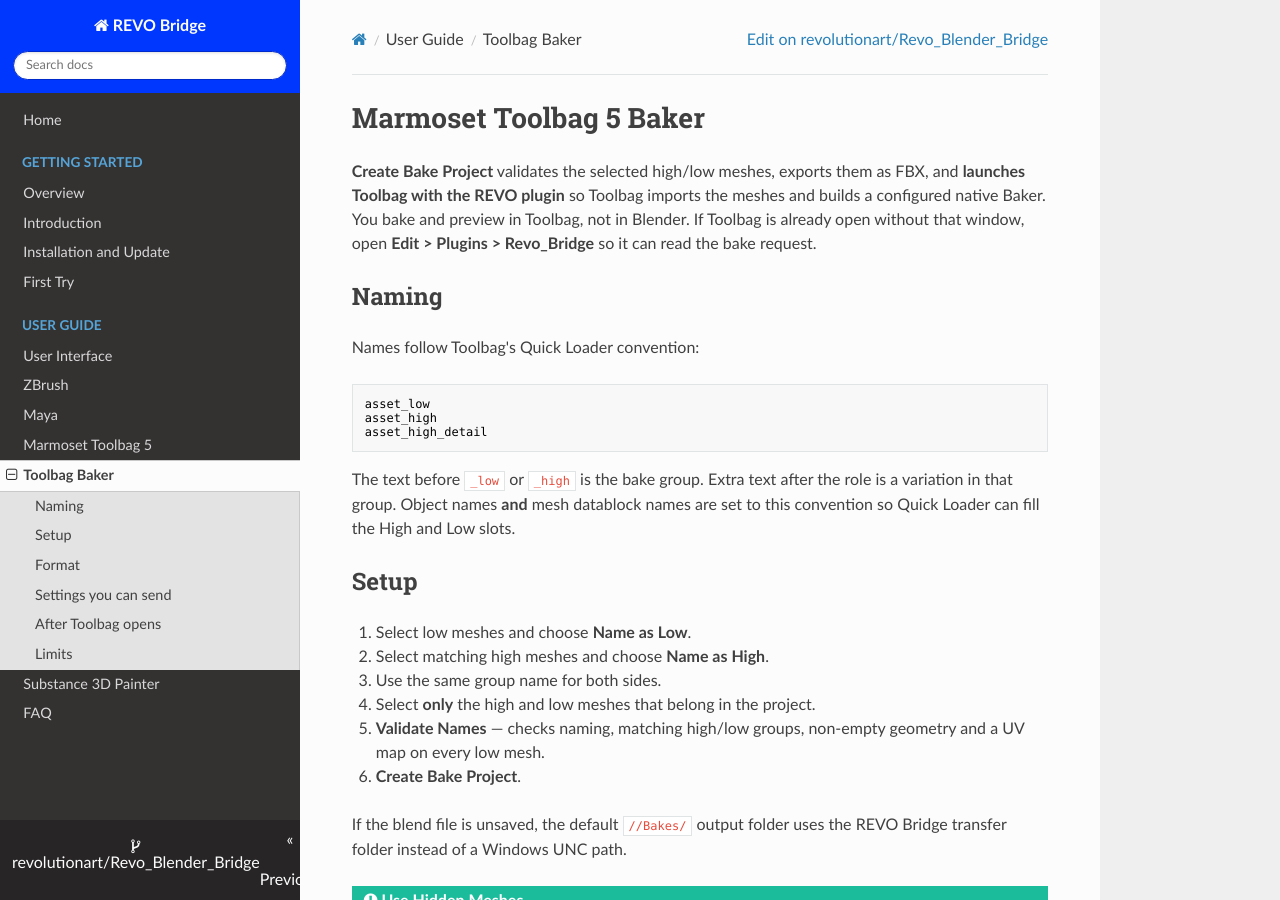
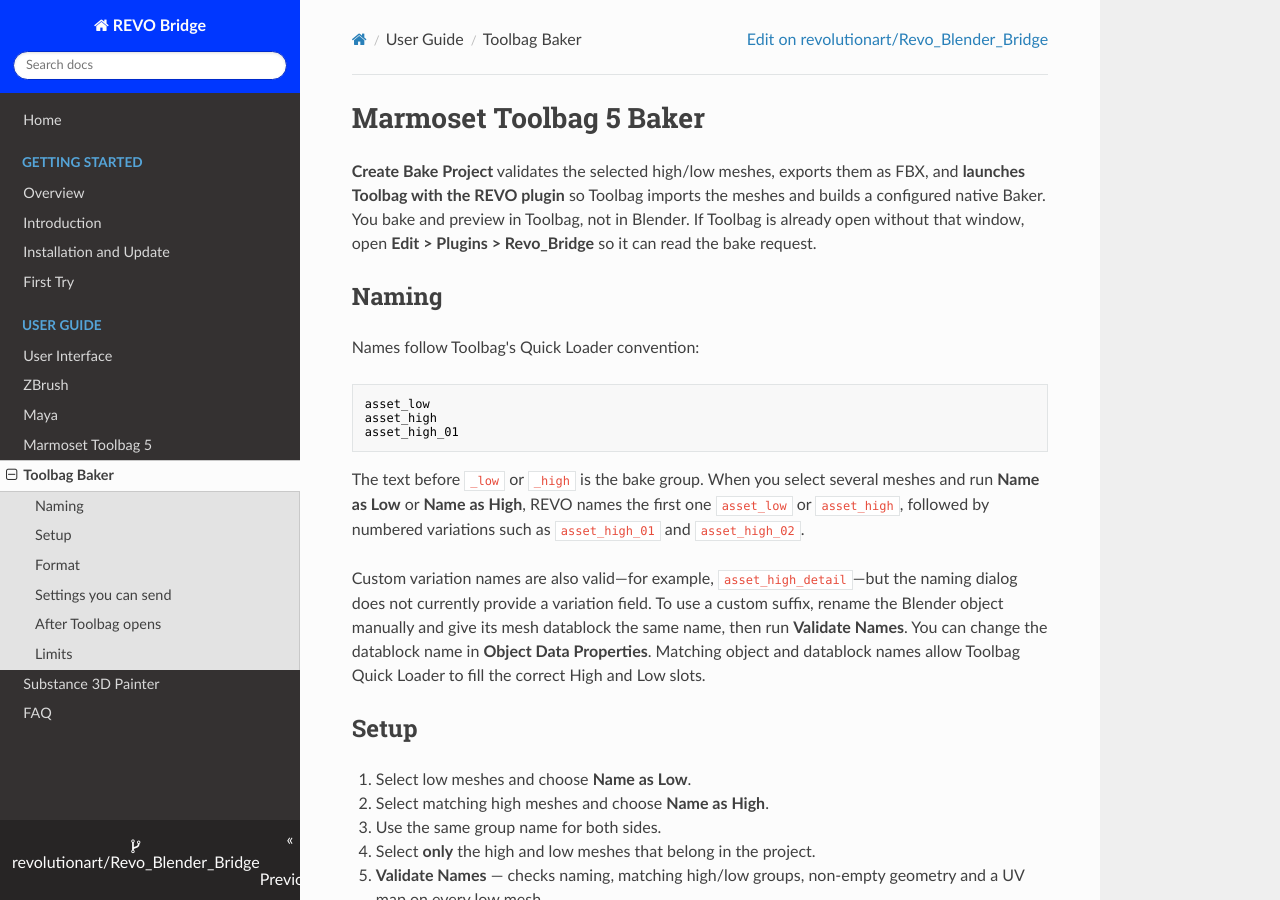
Before and after one commit to revolutionart/Revo_Blender_Bridge, an MkDocs documentation site: the page built from docs/user-guide/baker.md, in a window 1280 px wide and 900 px high. Built offline with MkDocs 1.6.1, drawn with Linux system fonts in a browser that asks for light colours; nearby versions of some CDN libraries.

Commit message:
Clarify Toolbag bake variation naming

````diff
--- a/docs/user-guide/baker.md
+++ b/docs/user-guide/baker.md
@@ -9,10 +9,20 @@
 ```text
 asset_low
 asset_high
-asset_high_detail
+asset_high_01
 ```
 
-The text before `_low` or `_high` is the bake group. Extra text after the role is a variation in that group. Object names **and** mesh datablock names are set to this convention so Quick Loader can fill the High and Low slots.
+The text before `_low` or `_high` is the bake group. When you select several
+meshes and run **Name as Low** or **Name as High**, REVO names the first one
+`asset_low` or `asset_high`, followed by numbered variations such as
+`asset_high_01` and `asset_high_02`.
+
+Custom variation names are also valid—for example, `asset_high_detail`—but the
+naming dialog does not currently provide a variation field. To use a custom
+suffix, rename the Blender object manually and give its mesh datablock the same
+name, then run **Validate Names**. You can change the datablock name in **Object
+Data Properties**. Matching object and datablock names allow Toolbag Quick
+Loader to fill the correct High and Low slots.
 
 ## Setup
 
````
